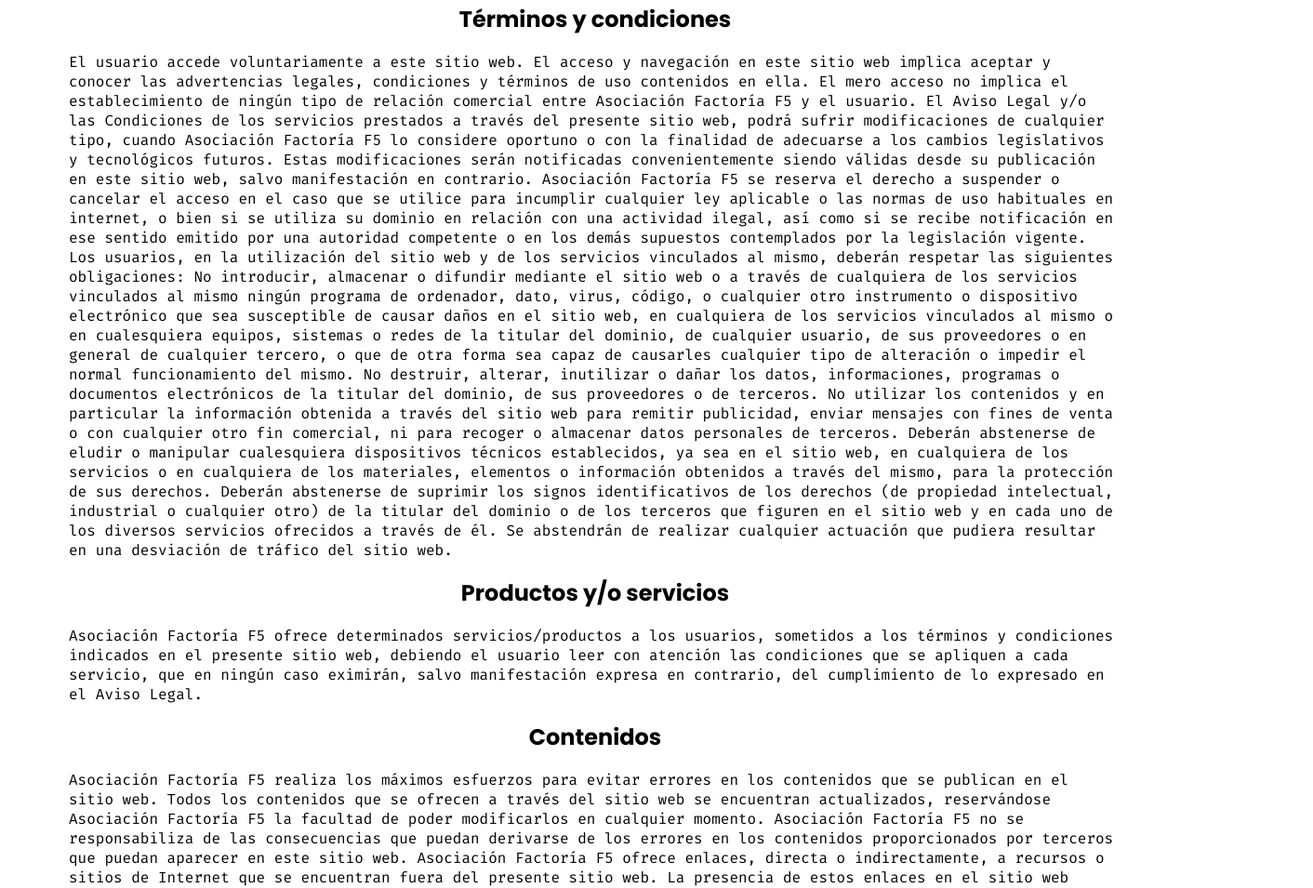
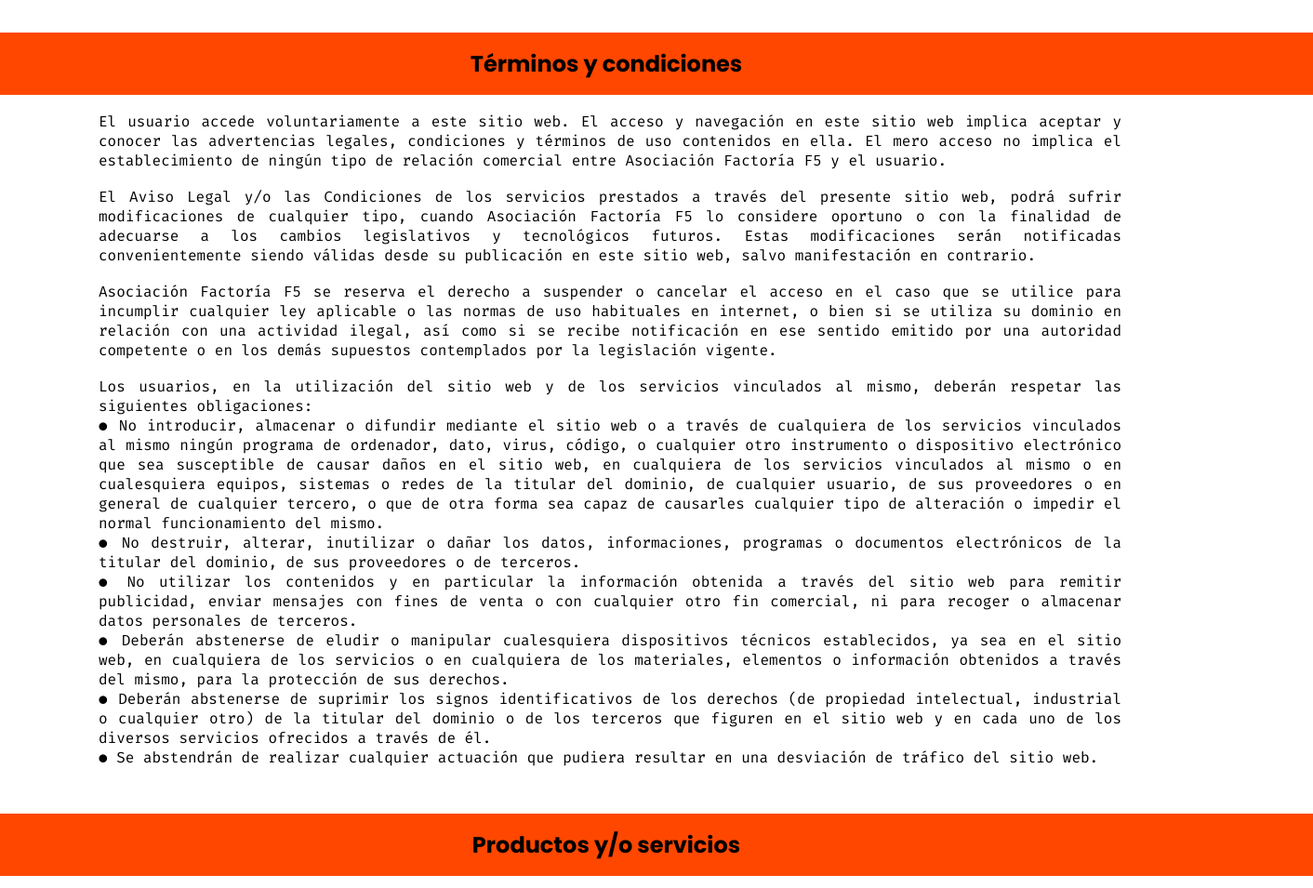
Before and after one commit to ChristianCarbajo/PR-Talento-Digital, a plain HTML site: page views/cookies-views/legal-view.html in a window 1280 px wide. Shown: the part 376-1331 px from the top of the page at 93% size, 1412 px wide, since content can reach past the window. Drawn offline with Linux system fonts and the light colour scheme.

Commit message:
Cookies-Legal-Privacidad v1.0

```diff
--- a/views/cookies-views/legal-view.html
+++ b/views/cookies-views/legal-view.html
@@ -1,15 +1,18 @@
 <!DOCTYPE html>
 <html lang="en">
+
 <head>
     <meta charset="UTF-8">
     <meta name="viewport" content="width=device-width, initial-scale=1.0">
     <link rel="stylesheet" href="./style-cookies.css">
     <title>Talento Digital</title>
 </head>
+
 <body>
     <header>
         <nav class="navbar">
-            <div class="logo "><a href="../../index.html"><img src="../../img/talento-Digital.png" alt="Talento Digital"></a></div>
+            <div class="logo "><a href="../../index.html"><img src="../../img/talento-Digital.png"
+                        alt="Talento Digital"></a></div>
             <div class="menu-toggle">
                 <div class="bar"></div>
                 <div class="bar"></div>
@@ -34,42 +37,138 @@
                 <br>
                 <h2>Aviso legal</h2>
                 <br>
-                   <p> El dominio www.factoriaf5.org es titularidad de Asociación Factoría F5, con CIF G66938721, titular de los derechos de propiedad intelectual sobre las Webs y sus contenidos, sin perjuicio de los derechos legítimos de terceros.
-                    La sociedad titular está inscrita en el Registro Nacional de Asociaciones, Sección 1ª, con número 612796, provista de CIF: G66938721, y tiene su domicilio a los efectos del presente Aviso Legal, en Avenida Bogatell 82-86, bajos, 08005 en Barcelona, Barcelona, Ud. puede ponerse en contacto con nosotros en el siguiente correo electrónico: info@factoriaf5.org.</p>
+                <p> El dominio www.factoriaf5.org es titularidad de Asociación Factoría F5, con CIF G66938721, titular
+                    de los derechos de propiedad intelectual sobre las Webs y sus contenidos, sin perjuicio de los
+                    derechos legítimos de terceros.
+                    La sociedad titular está inscrita en el Registro Nacional de Asociaciones, Sección 1ª, con número
+                    612796, provista de CIF: G66938721, y tiene su domicilio a los efectos del presente Aviso Legal, en
+                    Avenida Bogatell 82-86, bajos, 08005 en Barcelona, Barcelona, Ud. puede ponerse en contacto con
+                    nosotros en el siguiente correo electrónico: info@factoriaf5.org.</p>
                 <br>
                 <h2>Términos y condiciones</h2>
                 <br>
-                   <p>El usuario accede voluntariamente a este sitio web. El acceso y navegación en este sitio web implica aceptar y conocer las advertencias legales, condiciones y términos de uso contenidos en ella. El mero acceso no implica el establecimiento de ningún tipo de relación comercial entre Asociación Factoría F5 y el usuario.
-                    El Aviso Legal y/o las Condiciones de los servicios prestados a través del presente sitio web, podrá sufrir modificaciones de cualquier tipo, cuando Asociación Factoría F5 lo considere oportuno o con la finalidad de adecuarse a los cambios legislativos y tecnológicos futuros. Estas modificaciones serán notificadas convenientemente siendo válidas desde su publicación en este sitio web, salvo manifestación en contrario.
-                    Asociación Factoría F5 se reserva el derecho a suspender o cancelar el acceso en el caso que se utilice para incumplir cualquier ley aplicable o las normas de uso habituales en internet, o bien si se utiliza su dominio en relación con una actividad ilegal, así como si se recibe notificación en ese sentido emitido por una autoridad competente o en los demás supuestos contemplados por la legislación vigente.
-                    Los usuarios, en la utilización del sitio web y de los servicios vinculados al mismo, deberán respetar las siguientes obligaciones:
-                    No introducir, almacenar o difundir mediante el sitio web o a través de cualquiera de los servicios vinculados al mismo ningún programa de ordenador, dato, virus, código, o cualquier otro instrumento o dispositivo electrónico que sea susceptible de causar daños en el sitio web, en cualquiera de los servicios vinculados al mismo o en cualesquiera equipos, sistemas o redes de la titular del dominio, de cualquier usuario, de sus proveedores o en general de cualquier tercero, o que de otra forma sea capaz de causarles cualquier tipo de alteración o impedir el normal funcionamiento del mismo.
-                    No destruir, alterar, inutilizar o dañar los datos, informaciones, programas o documentos electrónicos de la titular del dominio, de sus proveedores o de terceros.
-                    No utilizar los contenidos y en particular la información obtenida a través del sitio web para remitir publicidad, enviar mensajes con fines de venta o con cualquier otro fin comercial, ni para recoger o almacenar datos personales de terceros.  Deberán abstenerse de eludir o manipular cualesquiera dispositivos técnicos establecidos, ya sea en el sitio web, en cualquiera de los servicios o en cualquiera de los materiales, elementos o información obtenidos a través del mismo, para la protección de sus derechos.
-                    Deberán abstenerse de suprimir los signos identificativos de los derechos (de propiedad intelectual, industrial o cualquier otro) de la titular del dominio o de los terceros que figuren en el sitio web y en cada uno de los diversos servicios ofrecidos a través de él.
-                    Se abstendrán de realizar cualquier actuación que pudiera resultar en una desviación de tráfico del sitio web.</p>
+                <p>El usuario accede voluntariamente a este sitio web. El acceso y navegación en este sitio web implica
+                    aceptar y conocer las advertencias legales, condiciones y términos de uso contenidos en ella. El
+                    mero acceso no implica el establecimiento de ningún tipo de relación comercial entre Asociación
+                    Factoría F5 y el usuario.
+                </p>
+                <br>
+                <p>
+                    El Aviso Legal y/o las Condiciones de los servicios prestados a través del presente sitio web, podrá
+                    sufrir modificaciones de cualquier tipo, cuando Asociación Factoría F5 lo considere oportuno o con
+                    la
+                    finalidad de adecuarse a los cambios legislativos y tecnológicos futuros. Estas modificaciones serán
+                    notificadas convenientemente siendo válidas desde su publicación en este sitio web, salvo
+                    manifestación
+                    en contrario.</p>
+                <br>
+                <p>
+                    Asociación Factoría F5 se reserva el derecho a suspender o cancelar el acceso en el caso que se
+                    utilice
+                    para incumplir cualquier ley aplicable o las normas de uso habituales en internet, o bien si se
+                    utiliza
+                    su dominio en relación con una actividad ilegal, así como si se recibe notificación en ese sentido
+                    emitido por una autoridad competente o en los demás supuestos contemplados por la legislación
+                    vigente.
+                </p>
+                <br>
+                <p>
+                    Los usuarios, en la utilización del sitio web y de los servicios vinculados al mismo, deberán
+                    respetar
+                    las siguientes obligaciones:
+                    <br>
+                    ● No introducir, almacenar o difundir mediante el sitio web o a través de cualquiera de los
+                    servicios
+                    vinculados al mismo ningún programa de ordenador, dato, virus, código, o cualquier otro instrumento
+                    o
+                    dispositivo electrónico que sea susceptible de causar daños en el sitio web, en cualquiera de los
+                    servicios vinculados al mismo o en cualesquiera equipos, sistemas o redes de la titular del dominio,
+                    de
+                    cualquier usuario, de sus proveedores o en general de cualquier tercero, o que de otra forma sea
+                    capaz
+                    de causarles cualquier tipo de alteración o impedir el normal funcionamiento del mismo.
+                    <br>
+                    ● No destruir, alterar, inutilizar o dañar los datos, informaciones, programas o documentos
+                    electrónicos
+                    de la titular del dominio, de sus proveedores o de terceros.
+                    <br>
+                    ● No utilizar los contenidos y en particular la información obtenida a través del sitio web para
+                    remitir
+                    publicidad, enviar mensajes con fines de venta o con cualquier otro fin comercial, ni para recoger o
+                    almacenar datos personales de terceros.
+                    <br>
+                    ● Deberán abstenerse de eludir o manipular cualesquiera
+                    dispositivos técnicos establecidos, ya sea en el sitio web, en cualquiera de los servicios o en
+                    cualquiera de los materiales, elementos o información obtenidos a través del mismo, para la
+                    protección
+                    de sus derechos.
+                    <br>
+                    ● Deberán abstenerse de suprimir los signos identificativos de los derechos (de propiedad
+                    intelectual,
+                    industrial o cualquier otro) de la titular del dominio o de los terceros que figuren en el sitio web
+                    y
+                    en cada uno de los diversos servicios ofrecidos a través de él.
+                    <br>
+                    ● Se abstendrán de realizar cualquier actuación que pudiera resultar en una desviación de tráfico
+                    del
+                    sitio web.
+                </p>
                 <br>
                 <h2>Productos y/o servicios</h2>
                 <br>
-                    <p>Asociación Factoría F5 ofrece determinados servicios/productos a los usuarios, sometidos a los términos y condiciones indicados en el presente sitio web, debiendo el usuario leer con atención las condiciones que se apliquen a cada servicio, que en ningún caso eximirán, salvo manifestación expresa en contrario, del cumplimiento de lo expresado en el Aviso Legal.</p>
+                <p>Asociación Factoría F5 ofrece determinados servicios/productos a los usuarios, sometidos a los
+                    términos y condiciones indicados en el presente sitio web, debiendo el usuario leer con atención las
+                    condiciones que se apliquen a cada servicio, que en ningún caso eximirán, salvo manifestación
+                    expresa en contrario, del cumplimiento de lo expresado en el Aviso Legal.</p>
                 <br>
                 <h2>Contenidos</h2>
                 <br>
-                    <p>Asociación Factoría F5 realiza los máximos esfuerzos para evitar errores en los contenidos que se publican en el sitio web. Todos los contenidos que se ofrecen a través del sitio web se encuentran actualizados, reservándose Asociación Factoría F5 la facultad de poder modificarlos en cualquier momento. Asociación Factoría F5 no se responsabiliza de las consecuencias que puedan derivarse de los errores en los contenidos proporcionados por terceros que puedan aparecer en este sitio web.
-
-                    Asociación Factoría F5 ofrece enlaces, directa o indirectamente, a recursos o sitios de Internet que se encuentran fuera del presente sitio web. La presencia de estos enlaces en el sitio web tienen una finalidad informativa.</p>
+                <p>Asociación Factoría F5 realiza los máximos esfuerzos para evitar errores en los contenidos que se
+                    publican en el sitio web. Todos los contenidos que se ofrecen a través del sitio web se encuentran
+                    actualizados, reservándose Asociación Factoría F5 la facultad de poder modificarlos en cualquier
+                    momento.</p>
+                    <br>
+                    <p>
+                    Asociación Factoría F5 no se responsabiliza de las consecuencias que puedan derivarse de
+                    los errores en los contenidos proporcionados por terceros que puedan aparecer en este sitio web.
+                </p>
+                    <br>
+                    <p>
+                    Asociación Factoría F5 ofrece enlaces, directa o indirectamente, a recursos o sitios de Internet que
+                    se encuentran fuera del presente sitio web. La presencia de estos enlaces en el sitio web tienen una
+                    finalidad informativa.
+                </p>
 
                 <br>
                 <h2>Limitación de responsabilidad</h2>
                 <br>
-                    <p>No se garantiza que los servicios del sitio Web sean ininterrumpidos, oportunos, seguros o libres de error, ni se ofrece ninguna garantía con respecto a los resultados que se puedan obtener del uso de los servicios o de la precisión o fiabilidad de cualquier información obtenida. No se controlan, ni se hacen propios, ni se garantiza la exactitud, calidad, veracidad, fiabilidad o idoneidad de las informaciones y servicios facilitados o prestados por terceros a través del sitio Web. De igual forma, no controla y no garantiza la ausencia de virus u otros elementos lesivos en los contenidos o servicios facilitados o prestados por terceros a través del sitio Web.
+                <p>No se garantiza que los servicios del sitio Web sean ininterrumpidos, oportunos, seguros o libres de
+                    error, ni se ofrece ninguna garantía con respecto a los resultados que se puedan obtener del uso de
+                    los servicios o de la precisión o fiabilidad de cualquier información obtenida. No se controlan, ni
+                    se hacen propios, ni se garantiza la exactitud, calidad, veracidad, fiabilidad o idoneidad de las
+                    informaciones y servicios facilitados o prestados por terceros a través del sitio Web. De igual
+                    forma, no controla y no garantiza la ausencia de virus u otros elementos lesivos en los contenidos o
+                    servicios facilitados o prestados por terceros a través del sitio Web.
 
-                    Asociación Factoría F5 tampoco se responsabiliza del contenido de los sitios web a los que enlaza fuera de su página. Tampoco será responsable de cualquier daño o pérdida que pueda surgir por la conexión o por el uso de cualquier contenido, producto o servicio disponible en los sitios web a los que se dirijan los enlaces. Asociación Factoría F5 no puede garantizar la disponibilidad y el correcto funcionamiento de los enlaces a otros sitios web.
+                    Asociación Factoría F5 tampoco se responsabiliza del contenido de los sitios web a los que enlaza
+                    fuera de su página. Tampoco será responsable de cualquier daño o pérdida que pueda surgir por la
+                    conexión o por el uso de cualquier contenido, producto o servicio disponible en los sitios web a los
+                    que se dirijan los enlaces. Asociación Factoría F5 no puede garantizar la disponibilidad y el
+                    correcto funcionamiento de los enlaces a otros sitios web.
 
                     Propiedad intelectual e industrial
-                    Este sitio web y los contenidos que alberga se encuentran protegidos por la legislación vigente en materia de propiedad intelectual. Se prohíbe la modificación, copia, reproducción, descarga, transmisión, distribución o transformación de los contenidos del Portal, si no se tiene la autorización del titular de los correspondientes derechos o se encuentra legalmente permitido. El acceso al sitio web no supone en ningún caso adquisición por parte de los usuarios de derecho de propiedad alguno sobre los contenidos que figuran en el mismo.
+                    Este sitio web y los contenidos que alberga se encuentran protegidos por la legislación vigente en
+                    materia de propiedad intelectual. Se prohíbe la modificación, copia, reproducción, descarga,
+                    transmisión, distribución o transformación de los contenidos del Portal, si no se tiene la
+                    autorización del titular de los correspondientes derechos o se encuentra legalmente permitido. El
+                    acceso al sitio web no supone en ningún caso adquisición por parte de los usuarios de derecho de
+                    propiedad alguno sobre los contenidos que figuran en el mismo.
 
-                    Las referencias a marcas comerciales o marcas registradas o signos distintivos, ya sean titularidad de Asociación Factoría F5 o de terceras empresas, llevan implícitas la prohibición sobre su uso sin el consentimiento de Asociación Factoría F5 o sus legítimos propietarios. En ningún momento, salvo manifestación expresa el acceso o uso del Portal y/o de sus contenidos, confiere al usuario derecho alguno sobre las marcas, logos, y/o signos distintivos en él incluidos protegidos por Ley.</p>
+                    Las referencias a marcas comerciales o marcas registradas o signos distintivos, ya sean titularidad
+                    de Asociación Factoría F5 o de terceras empresas, llevan implícitas la prohibición sobre su uso sin
+                    el consentimiento de Asociación Factoría F5 o sus legítimos propietarios. En ningún momento, salvo
+                    manifestación expresa el acceso o uso del Portal y/o de sus contenidos, confiere al usuario derecho
+                    alguno sobre las marcas, logos, y/o signos distintivos en él incluidos protegidos por Ley.</p>
             </div>
         </div>
     </section>
@@ -87,14 +186,20 @@
                 <a href="#">Blog</a>
             </div>
             <div class="social-footer">
-                <a href="https://es-es.facebook.com/factoriaf5/" target="_blank"><img src="../../img/icons/facebook.png" alt="facebook-factoriaF5"></a>
-                <a href="https://www.instagram.com/factoria_f5/" target="_blank"><img src="../../img/icons/instagram.png" alt="instagram-factoriaF5"></a>
-                <a href="https://es.linkedin.com/company/factor%C3%ADaf5" target="_blank"><img src="../../img/icons/linkedin.png" alt="linkedin-factoriaF5"></a>
-                <a href="https://twitter.com/FactoriaF5?ref_src=twsrc%5Egoogle%7Ctwcamp%5Eserp%7Ctwgr%5Eauthor" target="_blank"><img src="../../img/icons/twitter.png" alt="twitter-factoriaF5"></a>
-                <a href="https://www.youtube.com/channel/UCazHbN7ChOJxRXW0-K1zczw" target="_blank"><img src="../../img/icons/youtube.png" alt="youtube-factoriaF5"></a>
+                <a href="https://es-es.facebook.com/factoriaf5/" target="_blank"><img src="../../img/icons/facebook.png"
+                        alt="facebook-factoriaF5"></a>
+                <a href="https://www.instagram.com/factoria_f5/" target="_blank"><img
+                        src="../../img/icons/instagram.png" alt="instagram-factoriaF5"></a>
+                <a href="https://es.linkedin.com/company/factor%C3%ADaf5" target="_blank"><img
+                        src="../../img/icons/linkedin.png" alt="linkedin-factoriaF5"></a>
+                <a href="https://twitter.com/FactoriaF5?ref_src=twsrc%5Egoogle%7Ctwcamp%5Eserp%7Ctwgr%5Eauthor"
+                    target="_blank"><img src="../../img/icons/twitter.png" alt="twitter-factoriaF5"></a>
+                <a href="https://www.youtube.com/channel/UCazHbN7ChOJxRXW0-K1zczw" target="_blank"><img
+                        src="../../img/icons/youtube.png" alt="youtube-factoriaF5"></a>
             </div>
         </div>
     </footer>
     <script src="../../js/app.js"></script>
 </body>
+
 </html>
--- a/views/cookies-views/style-cookies.css
+++ b/views/cookies-views/style-cookies.css
@@ -7,6 +7,12 @@
 }
 
 .text-about h2 {
+    display : flex;
+    justify-content: center;
+    margin-top: 2rem;
+    padding: 1rem;
+    width: 186vh;
+    background-color: var(--primaryOrange);
     font-family: 'Poppins.Bold';
     font-size: 1.5rem;
 }
@@ -16,17 +22,15 @@
     font-size: 1rem;
 }
 
-.text-about dt {
+.tabular {
+    display: flex;
+    justify-content: left;
+    text-align: justify;
+    padding-left: 2rem;
     font-family: 'FiraCode-Regular';
     font-size: 1rem;
 }
 
-.text-about dd {
-    display: flex;
-    justify-content: flex-start;
-    font-family: 'FiraCode-Regular';
-    font-size: 1rem;
-}
 @font-face {
     font-family: 'FiraCode-Light';
     src: url('../../fonts/FiraCode-Light.ttf');
@@ -64,7 +68,7 @@
 
 
 * {
-    padding: 0;
+    padding-left: 1vh;
     margin: 0;
 }
 
@@ -75,7 +79,7 @@ nav {
     left: 0;
     width: 100%;
     height: auto;
-    padding: 10px 0;
+    padding: 10px;
     background: var(--white);
     z-index: 1;
     display: flex;
@@ -171,11 +175,10 @@ nav ul li a:hover {
 }
 
 .container-index {
-    display: flex;
-    justify-content: space-between;
-    align-items: stretch;
-    margin-bottom: 3rem;
-    padding: 4rem;
+
+    margin-bottom: 1rem;
+    padding-left: 4rem;
+    padding-right: 4rem;
 }
 
 .container-index-right {
@@ -198,7 +201,7 @@ nav ul li a:hover {
     flex: 1;
     display: flex;
     flex-direction: column;
-    justify-content: center;
+    text-align: justify;
     align-items: center;
     padding: 10px;
 
```
Also changed, not shown: views/cookies-views/cookies-view.html (+16 -13 lines). Lines whose indentation alone changed are shown as unchanged.
